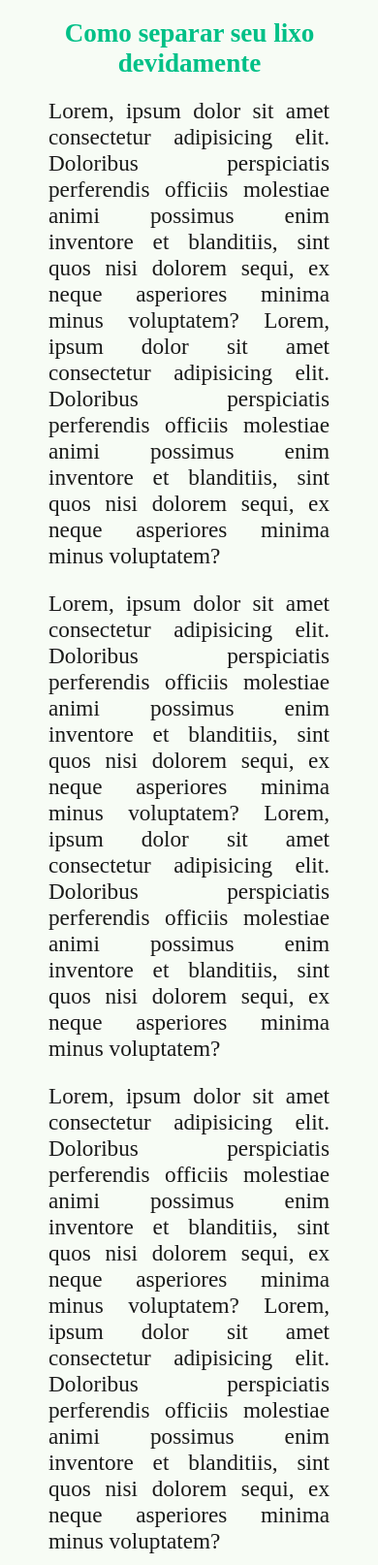
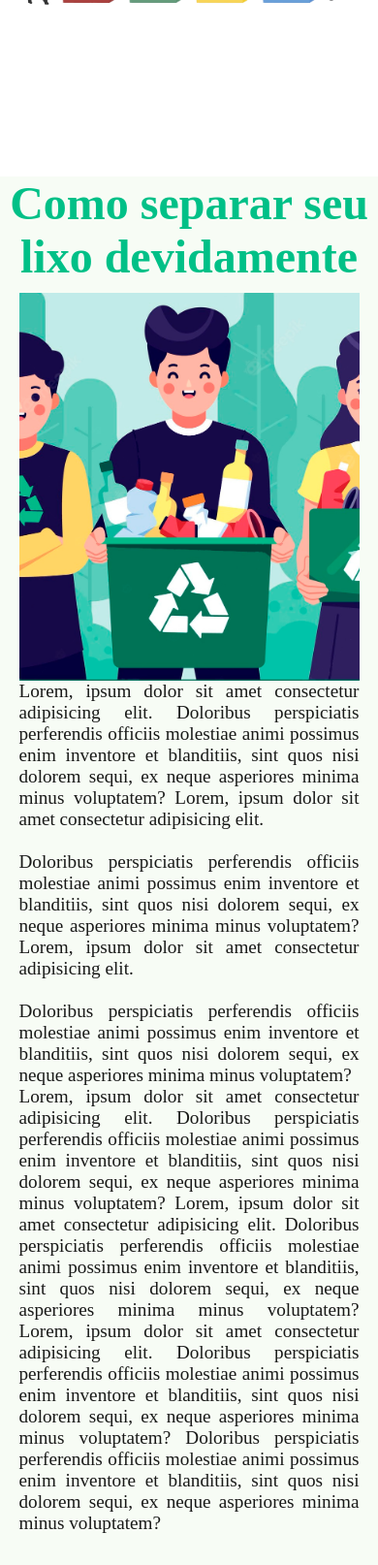
Before and after one commit to JoaoLimaV/Projeto-URecycle, a PHP site: page /src/pages/reciclagem.html in a window 390 px wide. Shown: the part 471-2085 px from the top of the page at 97% size. Run offline with PHP 8.4, Linux system fonts and the light colour scheme; some web fonts are replaced.

Commit message:
ATT reciclagem

```diff
--- a/src/css/reciclagem.css
+++ b/src/css/reciclagem.css
@@ -1,43 +1,74 @@
 /* ARTICLE - CONTEÚDOS PRINCIPAIS */
 
 /* ARTICLE - Imagem Apresentacao */
-#box_imagem_Apresentacao{
-    background: var(--bg-destaque) url(../img/reciclagem/imagem_apresentacao.png) no-repeat center center;
-    height: 650px;
+main{
+    display: flex;
+    align-items: center;
+    flex-direction: column;
 }
-#box_imagem_Apresentacao h1{
+#box_1{
+    display: flex;
+    align-items: center;
+    flex-direction: column;
+    background: var(--bg-destaque)
+}
+#box_1 h1{
     font-size: 4.5em;
     text-align: center;
     color: rgb(0, 192, 135);
     text-shadow: 3px 3px rgba(0, 0, 0, 0.6); /* Vertical, Horizontal*/
     margin: 0 0;
 }
+#box_1 .box_imagens{
+    background: url(../img/reciclagem/alunos-aprendendo-sobre-varios-materiais-reciclaveis_53876-40276.png) no-repeat center center;
+    background-size: 80%;
+    width: 100%;
+    min-width:60%;
+    height: 650px;
+}
+
 /* ARTICLE - BOX TEXTO */
-article{
-    font-size: 1.1em;
+#box_2{
+    display: flex;
+    align-items: center;
+    flex-direction: column;
     background-color: var(--bg-padrao);
 }
-article .titulo{
-    background-color: transparent;
-
-    width: 100%;
-    font-size: 2em;
+#box_2 .titulo{
+    font-size: 3.0em;
     text-align: center;
     color: rgb(0, 192, 135);
+    margin: 0 0;
+    margin-bottom: 10px;
 }
-#box_informativo p{
+#box_2 #duas_coluna{
+    display: flex;
+    align-items: center;
+    justify-content: center;
+    background-color: var(--bg-padrao);
+}
+#box_2 .box_imagens{
+    background: url(../img/reciclagem/pessoas-ajudando-o-planeta-e-reciclar_23-2148526779.png) no-repeat center center;
+    background-size: 1000px;
+    height: 400px;
+    width: 55%;
+}
+#box_2 #duas_coluna p{
+    display: flex;
+    align-items: center;
+
+    padding: 0 0;
+    padding-left: 25px;
+    height: 400px;
+    width: 40%;
+}
+#box_2 p{
     font-size: 1.2em;
     text-align: justify;
-    padding: 0 150px;
+    padding: 0 30px 0 15px;
+    margin-bottom: 20px;
 }
-#box_informativo .box_imagens {
-    background: var(--bg-destaque);
-    background: var(--bg-destaque) url(../img/reciclagem/sig_latas.png) no-repeat center center;
-    background-size: 1000px;
-    height: 900px;
-}
-
-#box_informativo .box_videos{
+#box_3{
     display:flex;
     align-items: center;
     justify-content:center;
@@ -45,68 +76,99 @@
     height: 700px;
     margin-bottom: 30px;
 }
-#box_informativo .box_videos iframe{
-    width: 50%;
+#box_3 h1{
+    font-size: 3.0em;
+    text-align: center;
+    color: rgb(0, 192, 135);
+    margin: 0 0;
+    margin-bottom: 10px;
+}
+#box_3 iframe{
+    width: 80%;
     height: 700px;
 }
 
 @media (max-width: 1024px) {
-    #box_imagem_Apresentacao{
-        background: var(--bg-destaque) url(../img/reciclagem/imagem_apresentacao.png) no-repeat center center;
+   #box_1 .box_imagens{
+        background: var(--bg-destaque)  url(../img/reciclagem/alunos-aprendendo-sobre-varios-materiais-reciclaveis_53876-40276.png) no-repeat center center;
+        background-size: 100%;
+        height: 650px;
+    }#box_2 #duas_coluna{
+        display: flex;
+        align-items: center;
+        justify-content: center;
+        background-color: var(--bg-padrao);
+    }
+    #box_2 .box_imagens{
+        background: url(../img/reciclagem/pessoas-ajudando-o-planeta-e-reciclar_23-2148526779.png) no-repeat center center;
         background-size: 800px;
+        height: 500px;
+        width: 55%;
+    }
+    #box_2 #duas_coluna p{
+        display: flex;
+        align-items: center;
+
+        padding: 0 0;
+        padding-left: 25px;
+        height: 650px;
+        width: 40%;
+    }
+    #box_2 p{
+        font-size: 1.2em;
+        text-align: justify;
+        padding: 0 30px 0 15px;
+        margin-bottom: 20px;
 
     }
-   #box_informativo .box_imagens{
-        background: var(--bg-destaque) url(../img/reciclagem/sig_latas.png) no-repeat center center;
-        background-size: 800px;
-        height: 725px;
-    }
-    #box_informativo p{
-        font-size: 1.2em;
-        text-align: justify;
-        padding: 0 100px;
-    }
-    #box_imagem_Apresentacao{
-        background: var(--bg-destaque) url(../img/reciclagem/imagem_apresentacao.png) no-repeat center center;
-        background-size: 800px;
-        width: 100%;
+    #box_3 iframe{
+        width: 80%;
         height: 650px;
-    }
-    #box_informativo .box_videos iframe{
-        width: 60%;
-        height: 400px;
     }
 }
 
 @media (max-width: 750px) {
-    #box_informativo .box_videos iframe{
+    #box_1 .box_imagens{
+        background: var(--bg-destaque)  url(../img/reciclagem/alunos-aprendendo-sobre-varios-materiais-reciclaveis_53876-40276.png) no-repeat center center;
+        background-size: 100%;
+        height: 500px;
+    }
+    #box_2{
+        display: flex;
+        align-items: center;
+        justify-content: center;
+        background-color: var(--bg-padrao);
+    }
+    #box_2 #duas_coluna{
+        flex-direction: column;
+        background-color: var(--bg-padrao);
+    }
+    #box_2 .box_imagens{
+        background: url(../img/reciclagem/pessoas-ajudando-o-planeta-e-reciclar_23-2148526779.png) no-repeat center center;
+        background-size: 800px;
+        height: 400px;
+        width: 90%;
+        border-bottom: 50px;
+    }
+    #box_2 #duas_coluna p{
+        display: flex;
+        align-items: center;
+        margin: 0;
+        padding: 0 0 0 0;
+        height: 650px;
+        width: 90%;
+        height: auto;
+    }
+    #box_2 p{
+        font-size:  1.2em;
+        text-align: justify;
+        padding: 0 0 0 0;
+        margin: 0;
+        width: 90%;
+        height: auto;
+    }
+    #box_3 iframe{
         width: 80%;
-        height: 300px;
-    }
-    #box_informativo .box_imagens {
-        background: var(--bg-destaque);
-        background: var(--bg-destaque) url(../img/reciclagem/sig_latas.png) no-repeat center center;
-        background-size: 100%;
-        height: 550px;
-
-    }
-    #box_imagem_Apresentacao{
-        background: var(--bg-destaque) url(../img/reciclagem/imagem_apresentacao.png) no-repeat center center;
-        background-size: 550px;
-        height: 400px;
-    }
-    #box_imagem_Apresentacao h1{
-        font-size: 2.5em;
-        text-align: center;
-        color: rgb(0, 192, 135);
-        text-shadow: 3px 3px rgba(255, 255, 255, 0.1); /* Vertical, Horizontal*/
-        margin: 0 0;
-    }
-    #box_informativo .titulo{
-        font-size: 1.4em;
-        text-align: center;
-        color: rgb(0, 192, 135);
-        margin: 20px;
-        width: 90%;
+        height: 500px;
     }
  }
--- a/src/pages/dashboard.html
+++ b/src/pages/dashboard.html
@@ -59,8 +59,8 @@
             <h1>
                 Olá, Felinto o que deseja fazer?
             </h1>
-                    <a href="/src/pages/em_producao.html" class="cor_alink">Perfil</a>
-                    <a href="/src/pages/configuracao_usuario.html" class="cor_alink">Fazer Pedido</a>
+                    <a href="/src/pages/configuracao_usuario.html" class="cor_alink">Perfil</a>
+                    <a href="/src/pages/em_producao.html" class="cor_alink">Fazer Pedido</a>
                     <a href="/src/pages/historico.html" class="cor_alink">Histórico de Pedidos</a>
         </article>
     </article>
--- a/src/pages/historico.html
+++ b/src/pages/historico.html
@@ -7,6 +7,7 @@
 
     <link rel="stylesheet" type="text/css" href="../css/base.css" media="screen" />
     <link rel="stylesheet" href="../css/historico.css">
+    <link rel="stylesheet" type="text/css" href="../fonts/font.css" media="screen"/>
     <script type="text/javascript" src="../js/funcionalidades.js"></script>
 
     <title>Historico</title>
--- a/src/pages/reciclagem.html
+++ b/src/pages/reciclagem.html
@@ -81,17 +81,35 @@
             <!-- INICIO CONTEÚDOS-PRINCIPAIS-->
             <article>
                 <!-- INICIO Imagem-Apresentacao-->
-                <article id ="box_imagem_Apresentacao">
-                    <h1 class = "titulo">
+                <article id ="box_1">
+                    <h1>
                         Reciclagem
                     </h1>
+                    <article class = "box_imagens"> </article>
                 </article><!-- FIM Imagem-Apresentacao-->
 
                  <!-- INICIO Textos Informativos-->
-                 <article id ="box_informativo">
+                 <article id ="box_2">
                     <h1 class = "titulo">
                         Como separar seu lixo devidamente
                     </h1>
+
+                    <article id="duas_coluna">
+                        <article class = "box_imagens"> </article>
+                        <p class = "caixa_texto">
+                            Lorem, ipsum dolor sit amet consectetur adipisicing elit.
+                            Doloribus perspiciatis perferendis officiis molestiae animi possimus enim inventore et blanditiis,
+                            sint quos nisi dolorem sequi, ex neque asperiores minima minus voluptatem?
+                            Lorem, ipsum dolor sit amet consectetur adipisicing elit. <br><br>
+                            Doloribus perspiciatis perferendis officiis molestiae animi possimus enim inventore et blanditiis,
+                            sint quos nisi dolorem sequi, ex neque asperiores minima minus voluptatem?
+                            Lorem, ipsum dolor sit amet consectetur adipisicing elit. <br><br>
+                            Doloribus perspiciatis perferendis officiis molestiae animi possimus enim inventore et blanditiis,
+                            sint quos nisi dolorem sequi, ex neque asperiores minima minus voluptatem?
+
+                        </p>
+                    </article>
+
                     <p class = "caixa_texto">
                         Lorem, ipsum dolor sit amet consectetur adipisicing elit.
                         Doloribus perspiciatis perferendis officiis molestiae animi possimus enim inventore et blanditiis,
@@ -99,33 +117,16 @@
                         Lorem, ipsum dolor sit amet consectetur adipisicing elit.
                         Doloribus perspiciatis perferendis officiis molestiae animi possimus enim inventore et blanditiis,
                         sint quos nisi dolorem sequi, ex neque asperiores minima minus voluptatem?
-                    </p>
-                    <br>
-                    <p class = "caixa_texto">
                         Lorem, ipsum dolor sit amet consectetur adipisicing elit.
                         Doloribus perspiciatis perferendis officiis molestiae animi possimus enim inventore et blanditiis,
                         sint quos nisi dolorem sequi, ex neque asperiores minima minus voluptatem?
-                        Lorem, ipsum dolor sit amet consectetur adipisicing elit.
                         Doloribus perspiciatis perferendis officiis molestiae animi possimus enim inventore et blanditiis,
                         sint quos nisi dolorem sequi, ex neque asperiores minima minus voluptatem?
-                    </p>
-                    <br>
-                    <p class = "caixa_texto">
-                        Lorem, ipsum dolor sit amet consectetur adipisicing elit.
-                        Doloribus perspiciatis perferendis officiis molestiae animi possimus enim inventore et blanditiis,
-                        sint quos nisi dolorem sequi, ex neque asperiores minima minus voluptatem?
-                        Lorem, ipsum dolor sit amet consectetur adipisicing elit.
-                        Doloribus perspiciatis perferendis officiis molestiae animi possimus enim inventore et blanditiis,
-                        sint quos nisi dolorem sequi, ex neque asperiores minima minus voluptatem?
-                    </p>
-                    <br>
+                        </p>
+                    </article>
 
-                    <article class="box_imagens">
-                        <h1 class = "titulo">Sigificado das Cores</h1>
-                    </article>
-                    <br>
 
-                    <article class="box_videos">
+                    <article id="box_3">
                         <h1 class = "titulo">Importancia da Reciclagem: </h1><br>
                         <iframe src="https://www.youtube.com/embed/4OVW4SRYRp0" title="YouTube video player"
                         frameborder="0" allow="accelerometer; autoplay; clipboard-write; encrypted-media; gyroscope; picture-in-picture" allowfullscreen></iframe>
```
